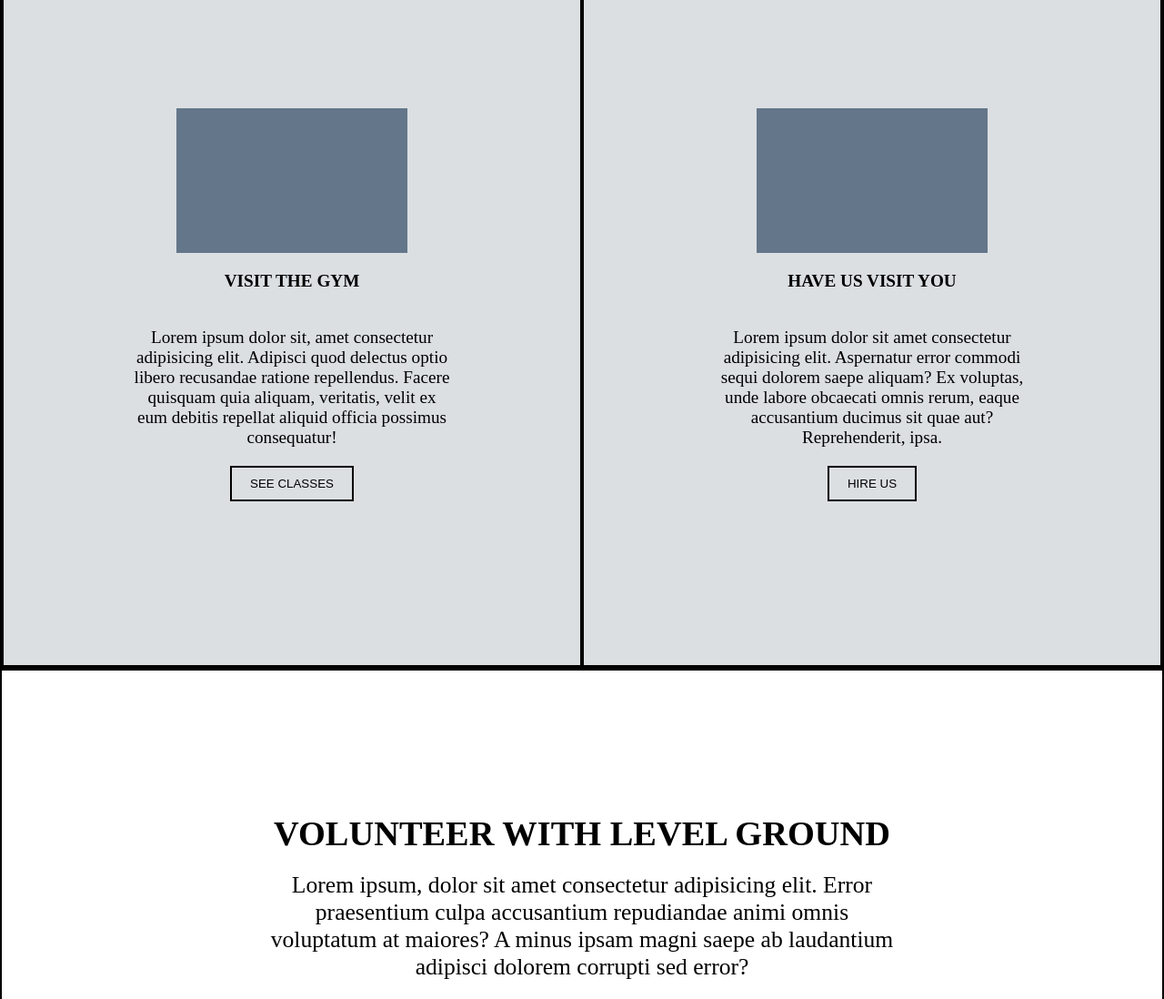
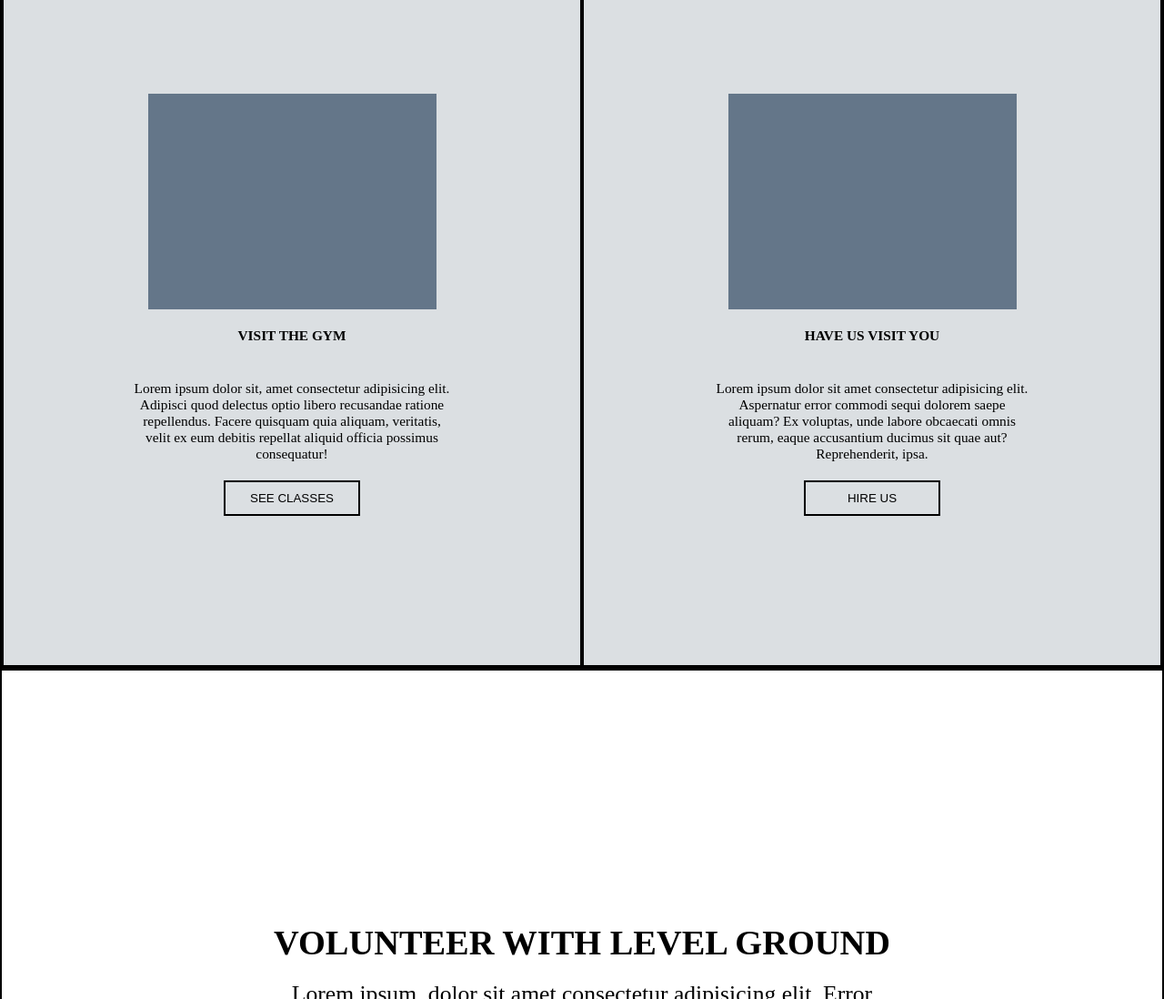
Before and after one commit to webdevkeenan/100devsCollab, a plain HTML site: page Homework/Class07/levelGround/index.html in a window 1280 px wide. Shown: the part 1665-2763 px from the top of the page at 91% size. Drawn offline with Linux system fonts and the light colour scheme.

Commit message:
fix button width

```diff
--- a/Homework/Class07/levelGround/app.css
+++ b/Homework/Class07/levelGround/app.css
@@ -38,7 +38,7 @@ header {
 }
 
 .volunteer {
-    height: 70vh;
+    height: 100dvh;
 }
 
 footer {
@@ -104,7 +104,8 @@ p {
     padding: 10px 20px 10px 20px;
     text-decoration: none;
     background-color: white;
-    border: 2px solid black
+    border: 2px solid black;
+    width: 150px;
 }
 
 .colorButton {
@@ -112,17 +113,18 @@ p {
     padding: 10px 20px 10px 20px;
     text-decoration: none;
     background-color: #dbdfe2;
-    border: 2px solid black
+    border: 2px solid black;
+    width: 150px;
 }
 
 .box {
     background-color: #647689;
-    height: 20%;
-    width: 40%
+    height: 30%;
+    width: 50%
 }
 
 .smallText {
-    font-size: 1.5vw;
+    font-size: 1.2vw;
     margin:20px;
 }
 
```
